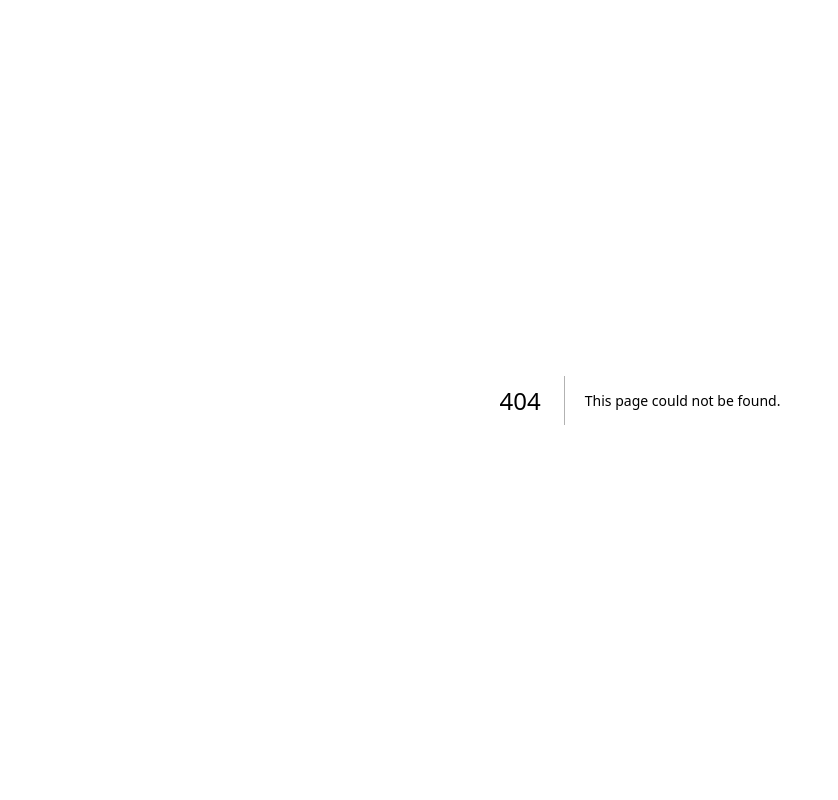
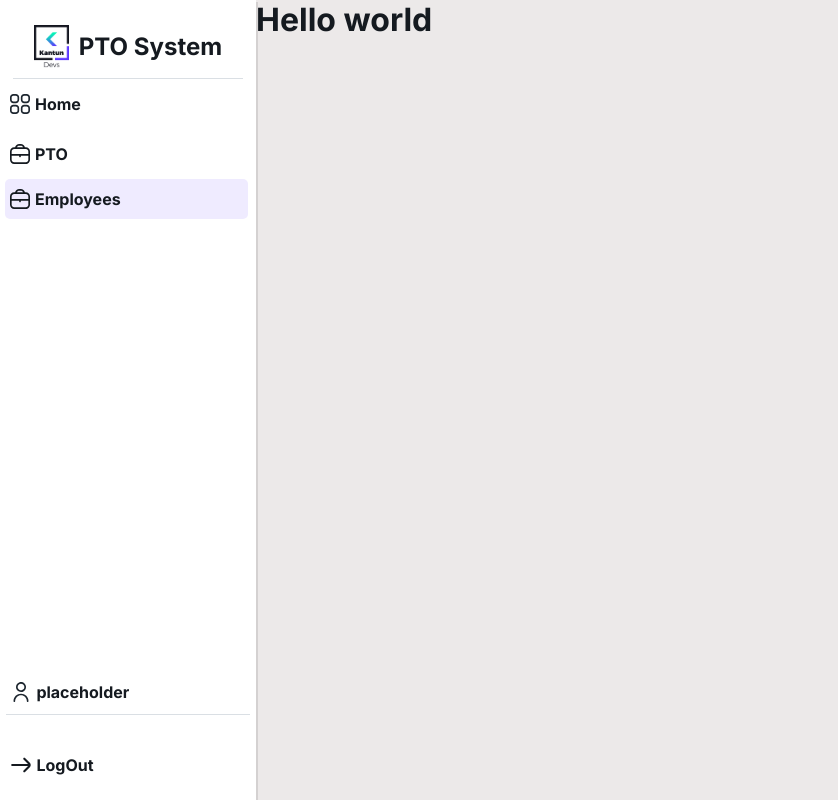
Before and after one commit to Sventajz/vacation-calendar, a Next.js app: page /dashboard/employees in a window 1280 px wide. Before the commit this address had no page. Shown: the whole page, without its empty margins (0-838 px from the left). Built offline with nearby package versions, Linux system fonts and the light colour scheme.

Commit message:
initial feat/SPL-9 branch commit

```diff
--- /dev/null
+++ b/src/app/dashboard/employees/page.js
@@ -0,0 +1,3 @@
+export default function Employees() {
+  return <h1>Hello world</h1>;
+}
--- a/src/components/Sidebar/index.js
+++ b/src/components/Sidebar/index.js
@@ -11,7 +11,7 @@ import {
 import Link from "next/link";
 import { usePathname } from "next/navigation";
 
-export default function SideBar({ username = "placeholder" }) {
+export default function SideBar({ username = "placeholder", isAdmin = true }) {
   const pathname = usePathname();
   return (
     <SideBarComponent>
@@ -32,6 +32,19 @@ export default function SideBar({ username = "placeholder" }) {
             <img src="/work.svg" alt="home svg icon" height={20} width={20} />
             PTO
           </SideBarButtons>
+          {isAdmin && (
+            <StyledLink href="/dashboard/employees">
+              <SideBarButtons active={pathname === "/dashboard/employees"}>
+                <img
+                  src="/work.svg"
+                  alt="home svg icon"
+                  height={20}
+                  width={20}
+                />
+                Employees
+              </SideBarButtons>
+            </StyledLink>
+          )}
         </StyledLink>
       </SideBarItems>
       <UserControls>
```
